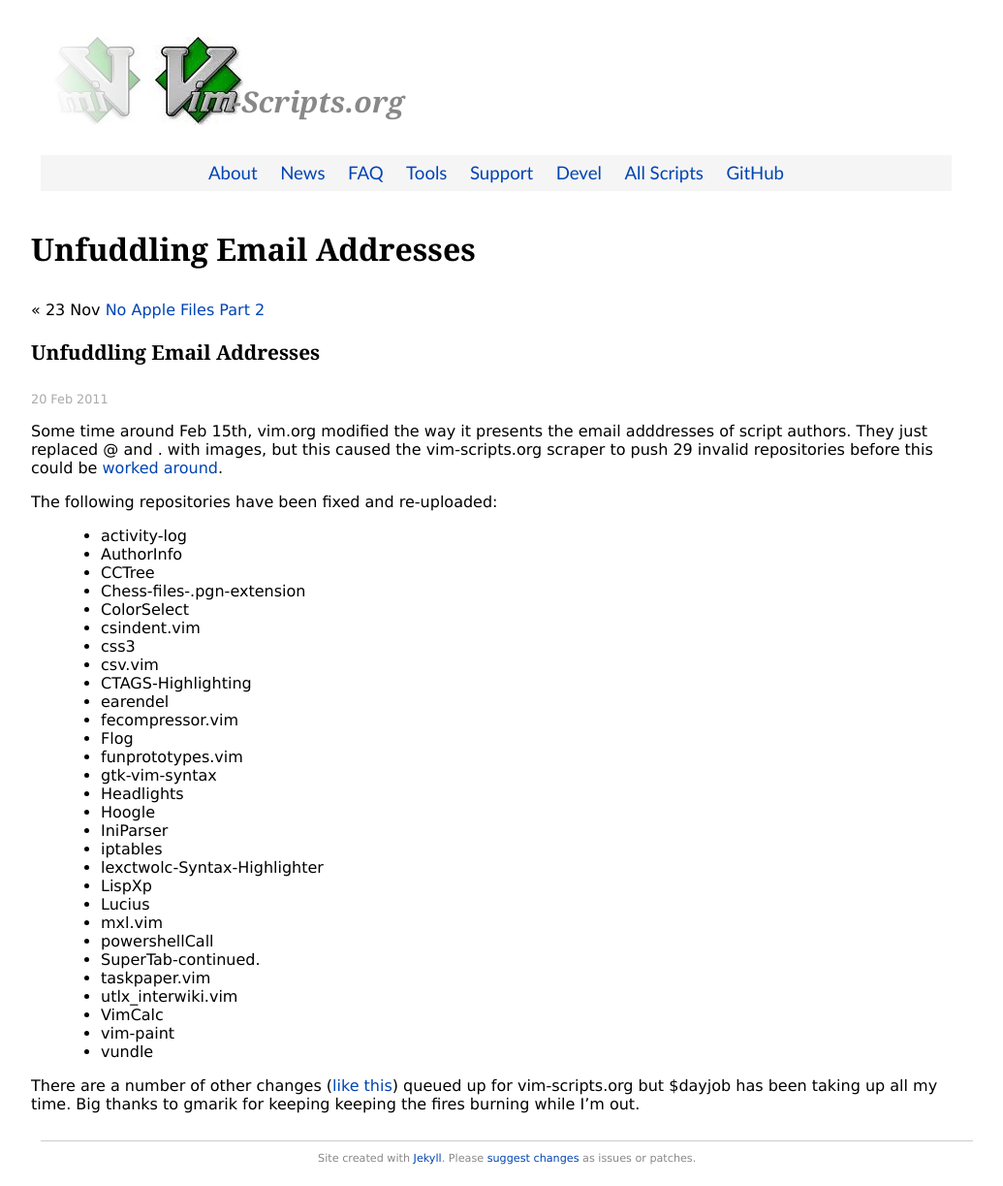
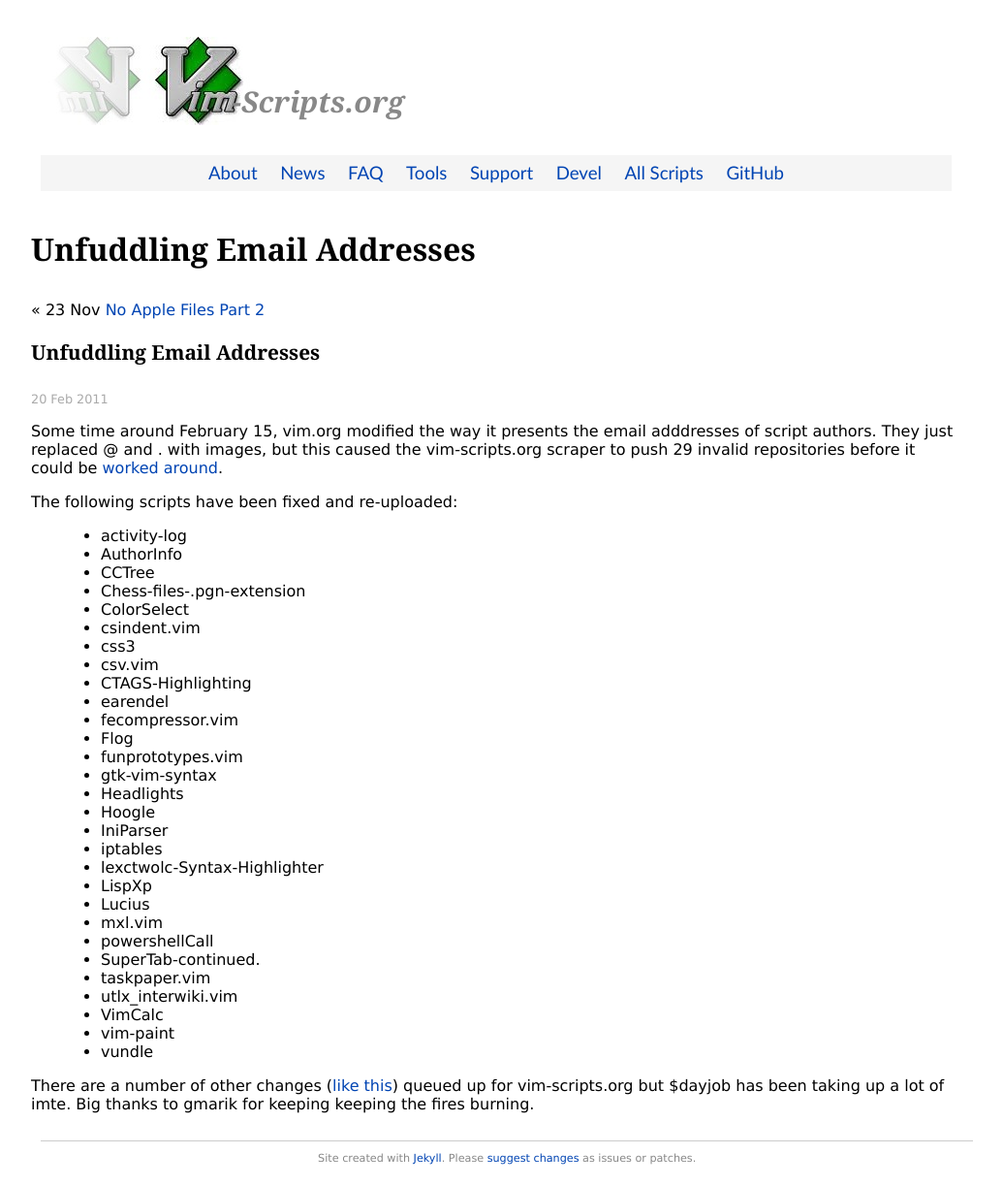
Before and after one commit to vim-scraper/vim-scraper.github.com, a Jekyll site: the page built from news/_posts/2011-02-20-email-unfuddled.md, in a window 1280 px wide. Shown: the whole page at 97% size, without its empty margins (128-1163 px from the left). Built offline with Jekyll 4.4.1, drawn with Linux system fonts in a browser that asks for light colours; Markdown is read by kramdown in place of the engine named in the settings.

Commit message:
news tweaks

```diff
--- a/news/_posts/2011-02-20-email-unfuddled.md
+++ b/news/_posts/2011-02-20-email-unfuddled.md
@@ -4,13 +4,13 @@
 category: news
 ---
 
-Some time around Feb 15th, vim.org modified the way it presents
+Some time around February 15, vim.org modified the way it presents
 the email adddresses of script authors.  They just replaced @ and .
 with images, but this caused the vim-scripts.org scraper to
-push 29 invalid repositories before this could be
+push 29 invalid repositories before it could be
 [worked around](https://github.com/vim-scraper/vim-scraper/commit/938d48b062f4f5b242a8787d3ecb30662bcb2e59).
 
-The following repositories have been fixed and re-uploaded:
+The following scripts have been fixed and re-uploaded:
 
  * activity-log
  * AuthorInfo
@@ -44,6 +44,5 @@
 
 There are a number of other changes
 ([like this](https://github.com/crissmancd/vim_scripts_redesign))
-queued up for vim-scripts.org but $dayjob has been taking up all my time.
-Big thanks to gmarik for keeping keeping the fires burning
-while I'm out.
+queued up for vim-scripts.org but $dayjob has been taking up a lot of imte.
+Big thanks to gmarik for keeping keeping the fires burning.
```
